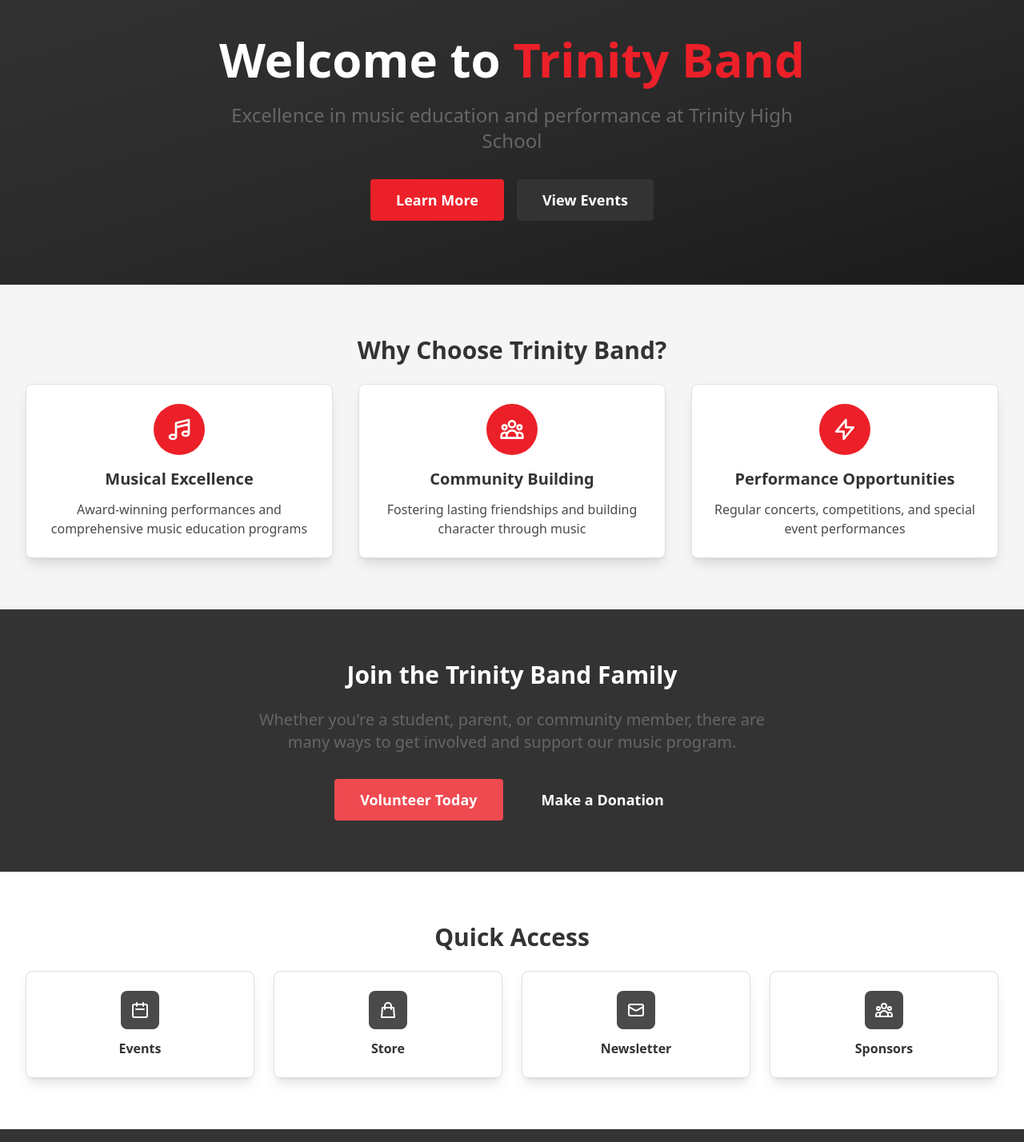
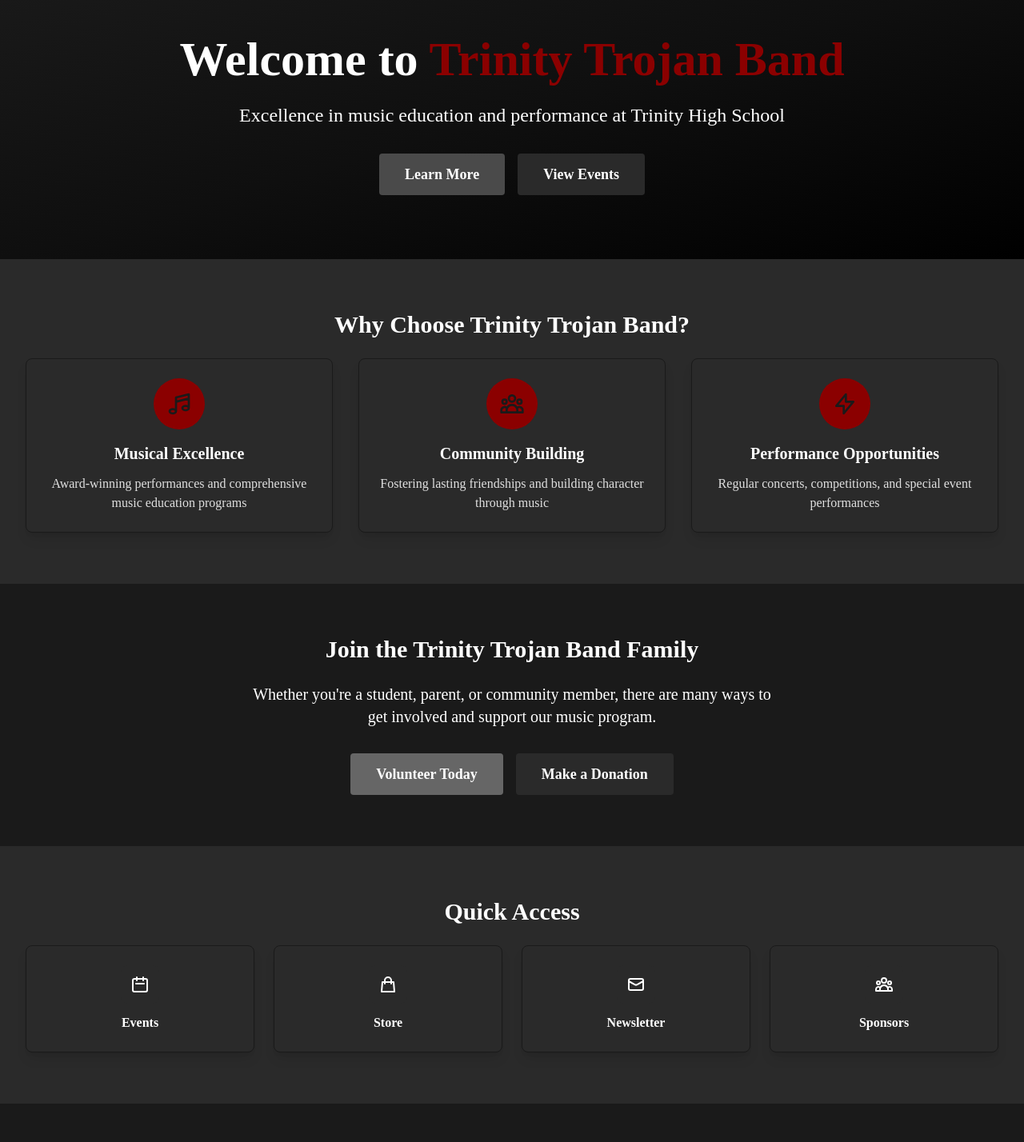
Before and after one commit to vincent-huu-nguyen/trinity-band-website, a React (Create React App) app: page / in a window 1280 px wide. Shown: the part 100-1528 px from the top of the page at 80% size. Built offline with nearby package versions, Linux system fonts and the light colour scheme; the HTML template or start-up script is replaced by a standard one.

Commit message:
updated coloring theme

```diff
--- a/src/components/Navbar.tsx
+++ b/src/components/Navbar.tsx
@@ -18,7 +18,7 @@ const Navbar: React.FC = () => {
               <div className="w-10 h-10 bg-trinity-secondary rounded-full flex items-center justify-center mr-3">
                 <span className="text-white font-bold text-lg">T</span>
               </div>
-              <span className="text-white font-bold text-xl">Trinity Band</span>
+              <span className="text-white font-bold text-xl">Trinity Trojan Band</span>
             </Link>
           </div>
 
--- a/src/index.css
+++ b/src/index.css
@@ -4,41 +4,56 @@
 
 @layer base {
   body {
-    @apply bg-white text-trinity-primary font-sans;
+    @apply bg-trinity-primary text-white;
+    font-family: "Times New Roman", Times, serif;
+  }
+
+  /* Ensure all text has proper contrast by default */
+  * {
+    color: inherit;
+  }
+
+  /* Override for sections with light backgrounds */
+  .bg-white, .bg-trinity-gray, .bg-trinity-primary-light, .bg-trinity-primary-lighter {
+    color: #1a1a1a;
+  }
+
+  .bg-white *, .bg-trinity-gray *, .bg-trinity-primary-light *, .bg-trinity-primary-lighter * {
+    color: #1a1a1a;
   }
 }
 
 @layer components {
   .btn-primary {
-    @apply bg-trinity-secondary hover:bg-trinity-secondary-dark text-white font-bold py-2 px-4 rounded transition-colors duration-200;
+    @apply bg-trinity-accent hover:bg-trinity-primary-lighter text-white font-bold py-2 px-4 rounded transition-colors duration-200;
   }
 
   .btn-secondary {
-    @apply bg-trinity-primary hover:bg-trinity-primary-dark text-white font-bold py-2 px-4 rounded transition-colors duration-200;
+    @apply bg-trinity-primary-light hover:bg-trinity-primary text-white font-bold py-2 px-4 rounded transition-colors duration-200;
   }
 
   .btn-accent {
-    @apply bg-trinity-secondary-light hover:bg-trinity-secondary text-white font-bold py-2 px-4 rounded transition-colors duration-200;
+    @apply bg-trinity-gray-light hover:bg-trinity-primary-lighter text-white font-bold py-2 px-4 rounded transition-colors duration-200;
   }
 
   .card {
-    @apply bg-white rounded-lg shadow-lg p-6 border border-trinity-gray-dark;
+    @apply bg-trinity-primary-light rounded-lg shadow-lg p-6 border border-trinity-gray-dark text-white;
   }
 
   .card-hover {
-    @apply bg-white rounded-lg shadow-lg p-6 border border-trinity-gray-dark hover:shadow-xl hover:border-trinity-primary-lighter transition-all duration-200;
+    @apply bg-trinity-primary-light rounded-lg shadow-lg p-6 border border-trinity-gray-dark hover:shadow-xl hover:border-trinity-primary-lighter transition-all duration-200 text-white;
   }
 
   .section-title {
-    @apply text-3xl font-bold text-trinity-primary mb-6 text-center;
+    @apply text-3xl font-bold text-white mb-6 text-center;
   }
 
   .section-subtitle {
-    @apply text-xl font-semibold text-trinity-primary-light mb-4 text-center;
+    @apply text-xl font-semibold text-trinity-text-light mb-4 text-center;
   }
 
   .text-accent {
-    @apply text-trinity-secondary;
+    @apply text-trinity-text-light;
   }
 
   .bg-primary-light {
@@ -56,4 +71,21 @@
   .border-primary-light {
     @apply border-trinity-primary-light;
   }
+
+  /* Text contrast utilities */
+  .text-on-dark {
+    @apply text-white;
+  }
+
+  .text-on-light {
+    @apply text-trinity-primary;
+  }
+
+  .text-muted {
+    @apply text-trinity-text-light;
+  }
+
+  .text-muted-dark {
+    @apply text-trinity-gray-light;
+  }
 }
--- a/src/pages/Home.tsx
+++ b/src/pages/Home.tsx
@@ -8,9 +8,9 @@ const Home: React.FC = () => {
       <section className="bg-gradient-to-br from-trinity-primary via-trinity-primary-dark to-trinity-primary-darker text-white py-20">
         <div className="max-w-7xl mx-auto px-4 sm:px-6 lg:px-8 text-center">
           <h1 className="text-5xl md:text-6xl font-bold mb-6">
-            Welcome to <span className="text-trinity-secondary">Trinity Band</span>
+            Welcome to <span className="text-trinity-secondary">Trinity Trojan Band</span>
           </h1>
-          <p className="text-xl md:text-2xl text-trinity-primary-lighter mb-8 max-w-3xl mx-auto">
+          <p className="text-xl md:text-2xl text-white mb-8 max-w-3xl mx-auto">
             Excellence in music education and performance at Trinity High School
           </p>
           <div className="flex flex-col sm:flex-row gap-4 justify-center">
@@ -27,7 +27,7 @@ const Home: React.FC = () => {
       {/* Features Section */}
       <section className="py-16 bg-trinity-gray">
         <div className="max-w-7xl mx-auto px-4 sm:px-6 lg:px-8">
-          <h2 className="section-title">Why Choose Trinity Band?</h2>
+          <h2 className="section-title">Why Choose Trinity Trojan Band?</h2>
           <div className="grid grid-cols-1 md:grid-cols-3 gap-8">
             <div className="card-hover text-center">
               <div className="w-16 h-16 bg-trinity-secondary rounded-full flex items-center justify-center mx-auto mb-4">
@@ -35,8 +35,8 @@ const Home: React.FC = () => {
                   <path strokeLinecap="round" strokeLinejoin="round" strokeWidth={2} d="M9 19V6l12-3v13M9 19c0 1.105-1.343 2-3 2s-3-.895-3-2 1.343-2 3-2 3 .895 3 2zm12-3c0 1.105-1.343 2-3 2s-3-.895-3-2 1.343-2 3-2 3 .895 3 2zM9 10l12-3" />
                 </svg>
               </div>
-              <h3 className="text-xl font-semibold text-trinity-primary mb-3">Musical Excellence</h3>
-              <p className="text-trinity-primary-light">
+              <h3 className="text-xl font-semibold text-white mb-3">Musical Excellence</h3>
+              <p className="text-trinity-text-light">
                 Award-winning performances and comprehensive music education programs
               </p>
             </div>
@@ -46,8 +46,8 @@ const Home: React.FC = () => {
                   <path strokeLinecap="round" strokeLinejoin="round" strokeWidth={2} d="M17 20h5v-2a3 3 0 00-5.356-1.857M17 20H7m10 0v-2c0-.656-.126-1.283-.356-1.857M7 20H2v-2a3 3 0 015.356-1.857M7 20v-2c0-.656.126-1.283.356-1.857m0 0a5.002 5.002 0 019.288 0M15 7a3 3 0 11-6 0 3 3 0 016 0zm6 3a2 2 0 11-4 0 2 2 0 014 0zM7 10a2 2 0 11-4 0 2 2 0 014 0z" />
                 </svg>
               </div>
-              <h3 className="text-xl font-semibold text-trinity-primary mb-3">Community Building</h3>
-              <p className="text-trinity-primary-light">
+              <h3 className="text-xl font-semibold text-white mb-3">Community Building</h3>
+              <p className="text-trinity-text-light">
                 Fostering lasting friendships and building character through music
               </p>
             </div>
@@ -57,8 +57,8 @@ const Home: React.FC = () => {
                   <path strokeLinecap="round" strokeLinejoin="round" strokeWidth={2} d="M13 10V3L4 14h7v7l9-11h-7z" />
                 </svg>
               </div>
-              <h3 className="text-xl font-semibold text-trinity-primary mb-3">Performance Opportunities</h3>
-              <p className="text-trinity-primary-light">
+              <h3 className="text-xl font-semibold text-white mb-3">Performance Opportunities</h3>
+              <p className="text-trinity-text-light">
                 Regular concerts, competitions, and special event performances
               </p>
             </div>
@@ -70,9 +70,9 @@ const Home: React.FC = () => {
       <section className="py-16 bg-trinity-primary">
         <div className="max-w-7xl mx-auto px-4 sm:px-6 lg:px-8 text-center">
           <h2 className="text-3xl font-bold text-white mb-6">
-            Join the Trinity Band Family
+            Join the Trinity Trojan Band Family
           </h2>
-          <p className="text-xl text-trinity-primary-lighter mb-8 max-w-2xl mx-auto">
+          <p className="text-xl text-white mb-8 max-w-2xl mx-auto">
             Whether you're a student, parent, or community member, there are many ways to get involved and support our music program.
           </p>
           <div className="flex flex-col sm:flex-row gap-4 justify-center">
@@ -87,48 +87,48 @@ const Home: React.FC = () => {
       </section>
 
       {/* Quick Links */}
-      <section className="py-16 bg-white">
+      <section className="py-16 bg-trinity-primary-light">
         <div className="max-w-7xl mx-auto px-4 sm:px-6 lg:px-8">
           <h2 className="section-title">Quick Access</h2>
           <div className="grid grid-cols-2 md:grid-cols-4 gap-6">
             <Link to="/events" className="group">
-              <div className="card-hover text-center group-hover:border-trinity-secondary transition-all duration-200">
+              <div className="card-hover text-center group-hover:border-white transition-all duration-200">
                 <div className="w-12 h-12 bg-trinity-primary-light rounded-lg flex items-center justify-center mx-auto mb-3 group-hover:bg-trinity-secondary transition-colors duration-200">
-                  <svg className="w-6 h-6 text-white" fill="none" stroke="currentColor" viewBox="0 0 24 24">
+                  <svg className="w-6 h-6 text-white" fill="none" stroke="white" viewBox="0 0 24 24">
                     <path strokeLinecap="round" strokeLinejoin="round" strokeWidth={2} d="M8 7V3m8 4V3m-9 8h10M5 21h14a2 2 0 002-2V7a2 2 0 00-2-2H5a2 2 0 00-2 2v12a2 2 0 002 2z" />
                   </svg>
                 </div>
-                <h3 className="font-semibold text-trinity-primary group-hover:text-trinity-secondary transition-colors duration-200">Events</h3>
+                <h3 className="font-semibold text-white">Events</h3>
               </div>
             </Link>
             <Link to="/store" className="group">
-              <div className="card-hover text-center group-hover:border-trinity-secondary transition-all duration-200">
+              <div className="card-hover text-center group-hover:border-white transition-all duration-200">
                 <div className="w-12 h-12 bg-trinity-primary-light rounded-lg flex items-center justify-center mx-auto mb-3 group-hover:bg-trinity-secondary transition-colors duration-200">
-                  <svg className="w-6 h-6 text-white" fill="none" stroke="currentColor" viewBox="0 0 24 24">
+                  <svg className="w-6 h-6 text-white" fill="none" stroke="white" viewBox="0 0 24 24">
                     <path strokeLinecap="round" strokeLinejoin="round" strokeWidth={2} d="M16 11V7a4 4 0 00-8 0v4M5 9h14l1 12H4L5 9z" />
                   </svg>
                 </div>
-                <h3 className="font-semibold text-trinity-primary group-hover:text-trinity-secondary transition-colors duration-200">Store</h3>
+                <h3 className="font-semibold text-white">Store</h3>
               </div>
             </Link>
             <Link to="/newsletter" className="group">
-              <div className="card-hover text-center group-hover:border-trinity-secondary transition-all duration-200">
+              <div className="card-hover text-center group-hover:border-white transition-all duration-200">
                 <div className="w-12 h-12 bg-trinity-primary-light rounded-lg flex items-center justify-center mx-auto mb-3 group-hover:bg-trinity-secondary transition-colors duration-200">
-                  <svg className="w-6 h-6 text-white" fill="none" stroke="currentColor" viewBox="0 0 24 24">
+                  <svg className="w-6 h-6 text-white" fill="none" stroke="white" viewBox="0 0 24 24">
                     <path strokeLinecap="round" strokeLinejoin="round" strokeWidth={2} d="M3 8l7.89 4.26a2 2 0 002.22 0L21 8M5 19h14a2 2 0 002-2V7a2 2 0 00-2-2H5a2 2 0 00-2 2v10a2 2 0 002 2z" />
                   </svg>
                 </div>
-                <h3 className="font-semibold text-trinity-primary group-hover:text-trinity-secondary transition-colors duration-200">Newsletter</h3>
+                <h3 className="font-semibold text-white">Newsletter</h3>
               </div>
             </Link>
             <Link to="/sponsors" className="group">
-              <div className="card-hover text-center group-hover:border-trinity-secondary transition-all duration-200">
+              <div className="card-hover text-center group-hover:border-white transition-all duration-200">
                 <div className="w-12 h-12 bg-trinity-primary-light rounded-lg flex items-center justify-center mx-auto mb-3 group-hover:bg-trinity-secondary transition-colors duration-200">
-                  <svg className="w-6 h-6 text-white" fill="none" stroke="currentColor" viewBox="0 0 24 24">
+                  <svg className="w-6 h-6 text-white" fill="none" stroke="white" viewBox="0 0 24 24">
                     <path strokeLinecap="round" strokeLinejoin="round" strokeWidth={2} d="M17 20h5v-2a3 3 0 00-5.356-1.857M17 20H7m10 0v-2c0-.656-.126-1.283-.356-1.857M7 20H2v-2a3 3 0 015.356-1.857M7 20v-2c0-.656.126-1.283.356-1.857m0 0a5.002 5.002 0 019.288 0M15 7a3 3 0 11-6 0 3 3 0 016 0zm6 3a2 2 0 11-4 0 2 2 0 014 0zM7 10a2 2 0 11-4 0 2 2 0 014 0z" />
                   </svg>
                 </div>
-                <h3 className="font-semibold text-trinity-primary group-hover:text-trinity-secondary transition-colors duration-200">Sponsors</h3>
+                <h3 className="font-semibold text-white">Sponsors</h3>
               </div>
             </Link>
           </div>
```
Also changed, not shown: src/pages/About.tsx (+23 -23 lines), tailwind.config.js (+14 -10 lines).
